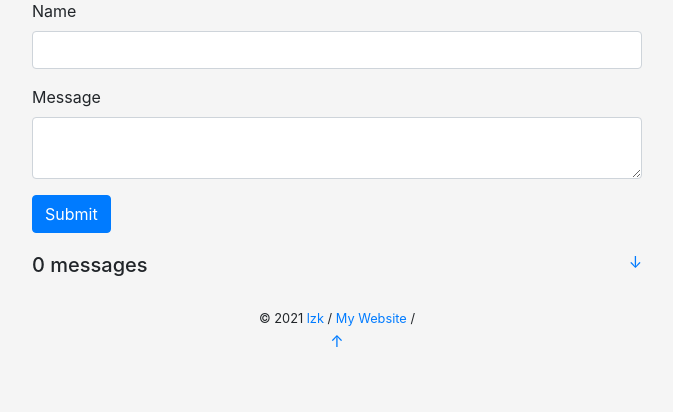
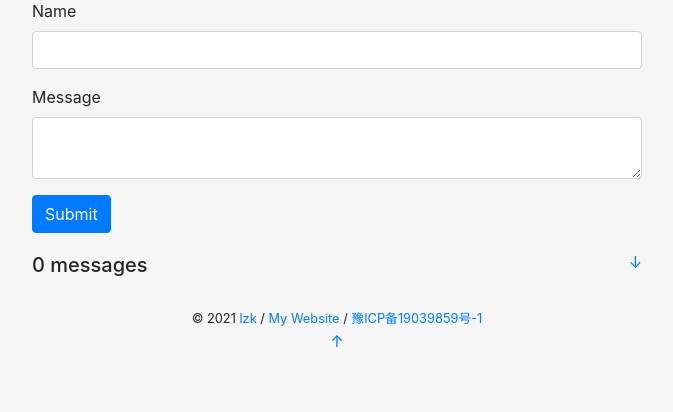
Before and after one commit to jiaklop9/sayhello, a Flask app: page / in a window 1280 px wide. Shown: the part 158-570 px from the top of the page, without its empty margins (303-976 px from the left). Run offline with Flask 2, Linux system fonts and the light colour scheme; data that the repository does not hold is empty; some libraries are stand-ins or nearby versions.

Commit message:
添加备案号

```diff
--- a/sayhello/templates/base.html
+++ b/sayhello/templates/base.html
@@ -31,6 +31,7 @@
         {% block footer %}
             <small> &copy; 2021 <a href="https://github.com/jiaklop9" title="Written by lzk">lzk</a> /
                 <a href="http://www.liuzhik.club/" title="My Website">My Website</a> /
+            <a href="http://www.beian.miit.gov.cn" title="">豫ICP备19039859号-1</a>
             </small>
             <p><a id="bottom" href="#" title="Go Top">&uarr;</a></p>
         {% endblock footer %}
```
